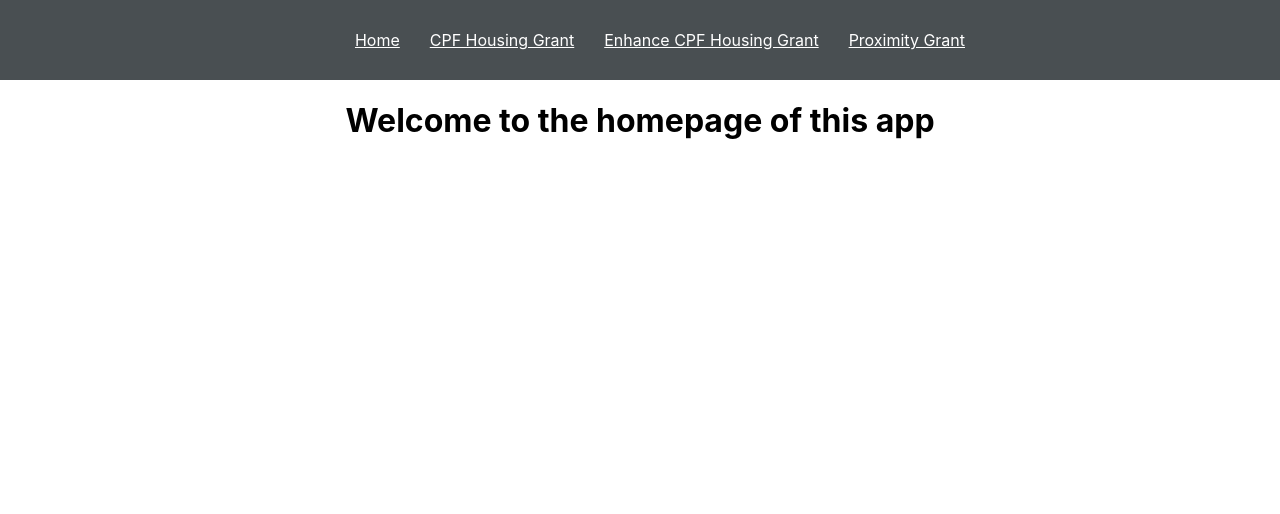
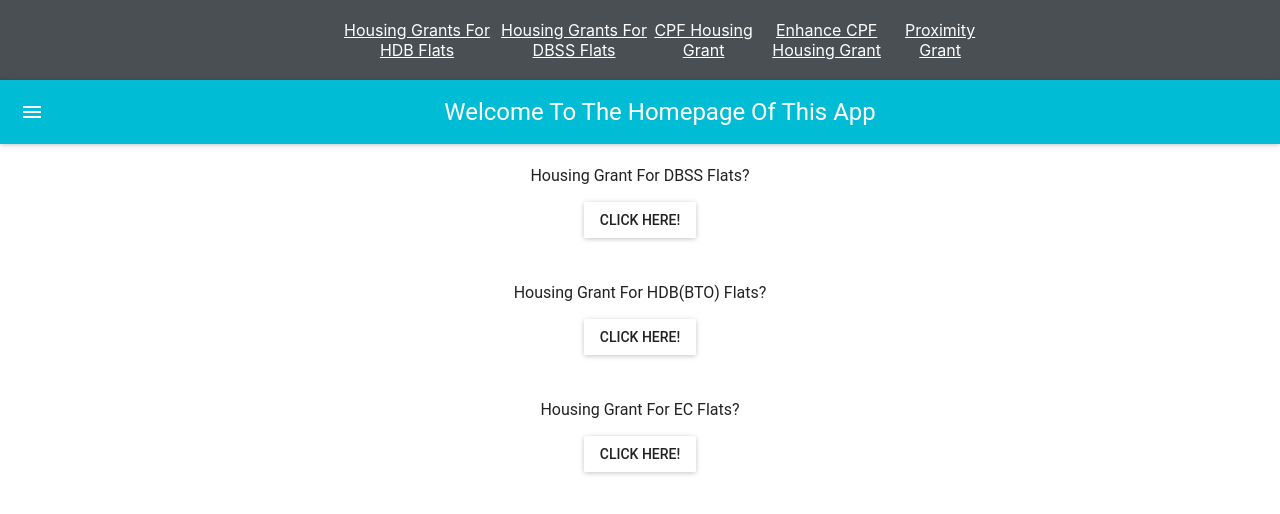
Before and after one commit to AzriRahmat-SDev/GrantApp, a React (Create React App) app: page / in a window 1280 px wide. Shown: the top 514 px of the page. Built offline with nearby package versions, Linux system fonts and the light colour scheme.

Commit message:
Added conditonal statement on userFormPG

```diff
--- a/src/components/EHGResults.js
+++ b/src/components/EHGResults.js
@@ -13,7 +13,7 @@ export class EHGResults extends Component {
 
     render() {
 
-    const {values: {grantMoniesResult, otherQualifiedGrants}} = this.props;
+    const {values: {grantMoniesResult, qualifiedGrantResults}} = this.props;
 
         return (
             <MuiThemeProvider>
@@ -26,7 +26,7 @@ export class EHGResults extends Component {
                         />
                         <ListItem
                             primaryText = "You might also qualify for these other grants"
-                            secondaryText = { otherQualifiedGrants }
+                            secondaryText = { qualifiedGrantResults }
                         />
                     </List>
                     <RaisedButton
--- a/src/components/HomePage.js
+++ b/src/components/HomePage.js
@@ -1,15 +1,64 @@
 import '../App.css';
 import React, { Component } from 'react'
+import { List,ListItem } from 'material-ui/List';
+import AppBar from 'material-ui/AppBar';
+import RaisedButton from  'material-ui/RaisedButton';
+import MuiThemeProvider from 'material-ui/styles/MuiThemeProvider';
 
 export class HomePage extends Component {
 
     render() {
         return (
-            <div>
-                <h1> Welcome to the homepage of this app</h1>
-            </div>
+            <MuiThemeProvider>
+                        <React.Fragment>
+                            <AppBar title="Welcome To The Homepage Of This App"/>
+                                <List>
+                                <ListItem primaryText="Housing Grant For DBSS Flats?"/>
+                                        <RaisedButton
+                                            label="CLICK HERE!"
+                                            variant="outline"
+                                            style={styles.button}
+                                            href="/HomepageDBSS"
+                                            //target="_blank"
+                                        />
+                                </List>
+                                <List>
+                                <ListItem primaryText="Housing Grant For HDB(BTO) Flats?"/>
+                                        <RaisedButton
+                                            label="CLICK HERE!"
+                                            variant="outline"
+                                            style={styles.button}
+                                            href="/HomepageBTO"
+                                            //target="_blank"
+                                        />
+                                </List>
+                                <List>
+                                <ListItem primaryText="Housing Grant For EC Flats?"/>
+                                        <RaisedButton
+                                            label="CLICK HERE!"
+                                            variant="outline"
+                                            style={styles.button}
+                                            href="/HomepageEC"
+                                            //target="_blank"
+                                        />
+                                </List>
+                        </React.Fragment>
+            </MuiThemeProvider>
         )
     }
 }
+        const styles = {
+            button: {
+                margin: 15,
+                marginTop: 2,
+                primary: true,
+                size:"small"
+            },
+            formControl: {
+                margin: 1,
+                minWidth: 120,
+            }
+
+}
 
 export default HomePage
--- a/src/components/Navigation.js
+++ b/src/components/Navigation.js
@@ -14,10 +14,13 @@ function Navigation() {
     <nav>
             <ul className="nav-Links">
                 {/* <button style={ButtonStyle}> */}
-                <Link style={NavigationStyles} to="/Homepage">
-                    <li>Home</li>
+                {/* </button> */}
+                <Link style={NavigationStyles} to="#">
+                    <li>Housing Grants For HDB Flats</li>
                 </Link>
-                {/* </button> */}
+                <Link style={NavigationStyles} to="/FGPersonalDetails">
+                    <li>Housing Grants For DBSS Flats</li>
+                </Link>
                 <Link style={NavigationStyles} to="/FGPersonalDetails">
                     <li>CPF Housing Grant</li>
                 </Link>
--- a/src/components/PGPersonalDetails.js
+++ b/src/components/PGPersonalDetails.js
@@ -77,6 +77,7 @@ back = e => {
                                         </MenuItem>
                                         <MenuItem value="Singles grant">Single (Single Orphan With Unmarried Siblings OR Child living with parents)</MenuItem>
                                         <MenuItem value= "Family grant">Married (Married Couple OR Fiancé/Fiancée couple OR Widowed/Divorce with children under legal custody)</MenuItem>
+                                        <MenuItem value= "Others">Others</MenuItem>
                                         </Select>
                                     </FormControl>
                                     {/* Start of Marital status section */}
--- a/src/components/PGResults.js
+++ b/src/components/PGResults.js
@@ -13,7 +13,7 @@ export class PGResults extends Component {
 
     render() {
 
-        const { values:{grantMonies, otherQualifiedGrants} } = this.props;
+        const { values:{grantMonies, qualifiedGrantResults} } = this.props;
 
         return (
             <MuiThemeProvider>
@@ -26,7 +26,7 @@ export class PGResults extends Component {
                         />
                         <ListItem
                             primaryText = "You also qualify for these other grants"
-                            secondaryText = { otherQualifiedGrants }
+                            secondaryText = { qualifiedGrantResults }
                         />
                     </List>
                     <RaisedButton
--- a/src/components/UserFormEHG.js
+++ b/src/components/UserFormEHG.js
@@ -21,6 +21,9 @@ export class UserFormEHG extends Component {
         grantMoniesStr: '$',
         grantMoniesResult:'',
         otherQualifiedGrants: 'Proximity Grant Scheme',
+        otherQualifiedGrants1: 'CPF Half-Housing Grant Scheme',
+        otherQualifiedGrants2: 'CPF Housing Grant Scheme For Singles & Proximity Grant Scheme',
+        otherQualifiedGrants3: 'Proximity Grant Scheme',
         errorMessage: 'Sorry You Did Not Qualify For Enhanced Housing Grant',
         open:false,
         setOpen:false,
@@ -60,6 +63,7 @@ export class UserFormEHG extends Component {
             otherQualifiedGrants1: 'CPF Half-Housing Grant Scheme',
             otherQualifiedGrants2: 'CPF Housing Grant Scheme For Singles & Proximity Grant Scheme',
             otherQualifiedGrants3: 'Proximity Grant Scheme',
+            errorMessage: 'Sorry You Did Not Qualify For Enhanced Housing Grant',
             open:false,
             setOpen:false,
             })
--- a/src/components/UserFormPG.js
+++ b/src/components/UserFormPG.js
@@ -14,7 +14,9 @@ export class UserFormPG extends Component {
         maritalStatus: null,
         proximityType: null,
         grantMonies: '$1,000,000',
-        otherQualifiedGrants: 'Proximity Grant Scheme',
+        qualifiedGrantResults:'',
+        otherQualifiedGrants: 'CPF Housing Grant Scheme & Enhanced Housing Grant Scheme',
+        otherQualifiedGrants1: 'CPF Half-Housing Grant Scheme',
         errorMessage: 'Sorry You Did Not Qualify For Enhanced Housing Grant',
         open:false,
         setOpen:false,
@@ -26,6 +28,7 @@ export class UserFormPG extends Component {
             step: step + 1
         });
         this.toCalculate()
+        this.toCheck()
     }
    prevStepPG = () =>{
         const { step } = this.state;
@@ -44,7 +47,10 @@ export class UserFormPG extends Component {
             maritalStatus: null,
             proximityType: null,
             grantMonies: '$1,000,000',
-            otherQualifiedGrants: 'Proximity Grant Scheme',
+            qualifiedGrantResults:'',
+            otherQualifiedGrants: 'CPF Housing Grant Scheme & Enhanced Housing Grant Scheme',
+            otherQualifiedGrants1: 'CPF Half-Housing Grant Scheme',
+            errorMessage: 'Sorry You Did Not Qualify For Enhanced Housing Grant',
             open:false,
             setOpen:false,
         })
@@ -115,10 +121,28 @@ export class UserFormPG extends Component {
         }
     }
 
+    toCheck = () => {
+        if
+        (
+            this.state.citizenship === "Yes" &&
+            this.state.maritalStatus ===  "Singles grant"
+
+        )
+        {
+            this.setState({ qualifiedGrantResults: this.state.otherQualifiedGrants1 })
+            return true;
+        }
+        else
+        {
+            this.setState({ qualifiedGrantResults: this.state.otherQualifiedGrants })
+            return true;
+        }
+    }
+
     render() {
         const { step } = this.state;
-        const { maritalStatus,currentAge,citizenship,houseHoldStatus,proximityType,grantMonies,otherQualifiedGrants,errorMessage } = this.state;
-        const values = { maritalStatus,currentAge,citizenship,houseHoldStatus,proximityType,grantMonies,otherQualifiedGrants,errorMessage };
+        const { maritalStatus,currentAge,citizenship,houseHoldStatus,proximityType,grantMonies,qualifiedGrantResults,otherQualifiedGrants,otherQualifiedGrants1,errorMessage } = this.state;
+        const values = { maritalStatus,currentAge,citizenship,houseHoldStatus,proximityType,grantMonies,qualifiedGrantResults,otherQualifiedGrants,otherQualifiedGrants1,errorMessage };
 
         switch(step){
             default:
```
Lines whose indentation alone changed are shown as unchanged.
